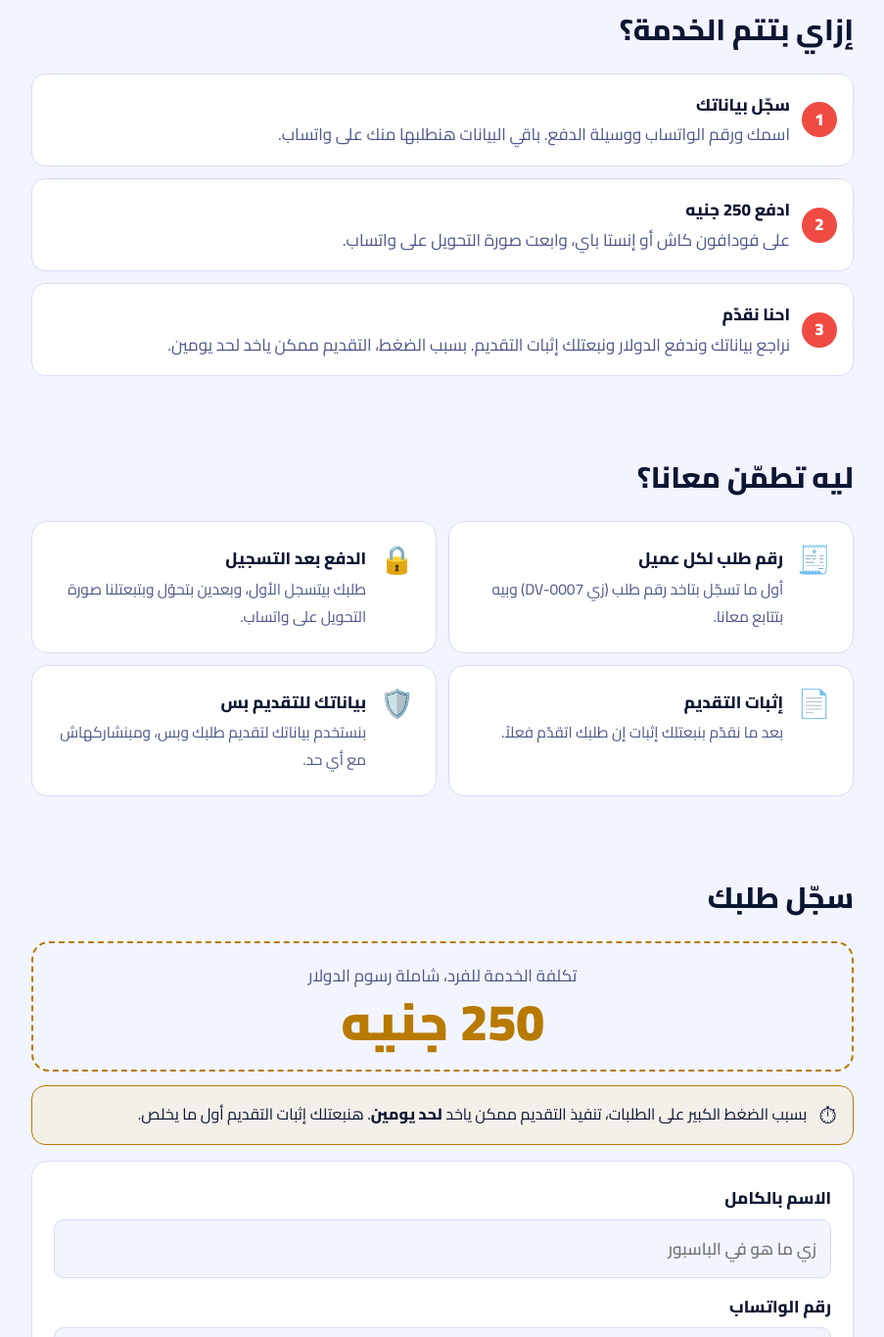
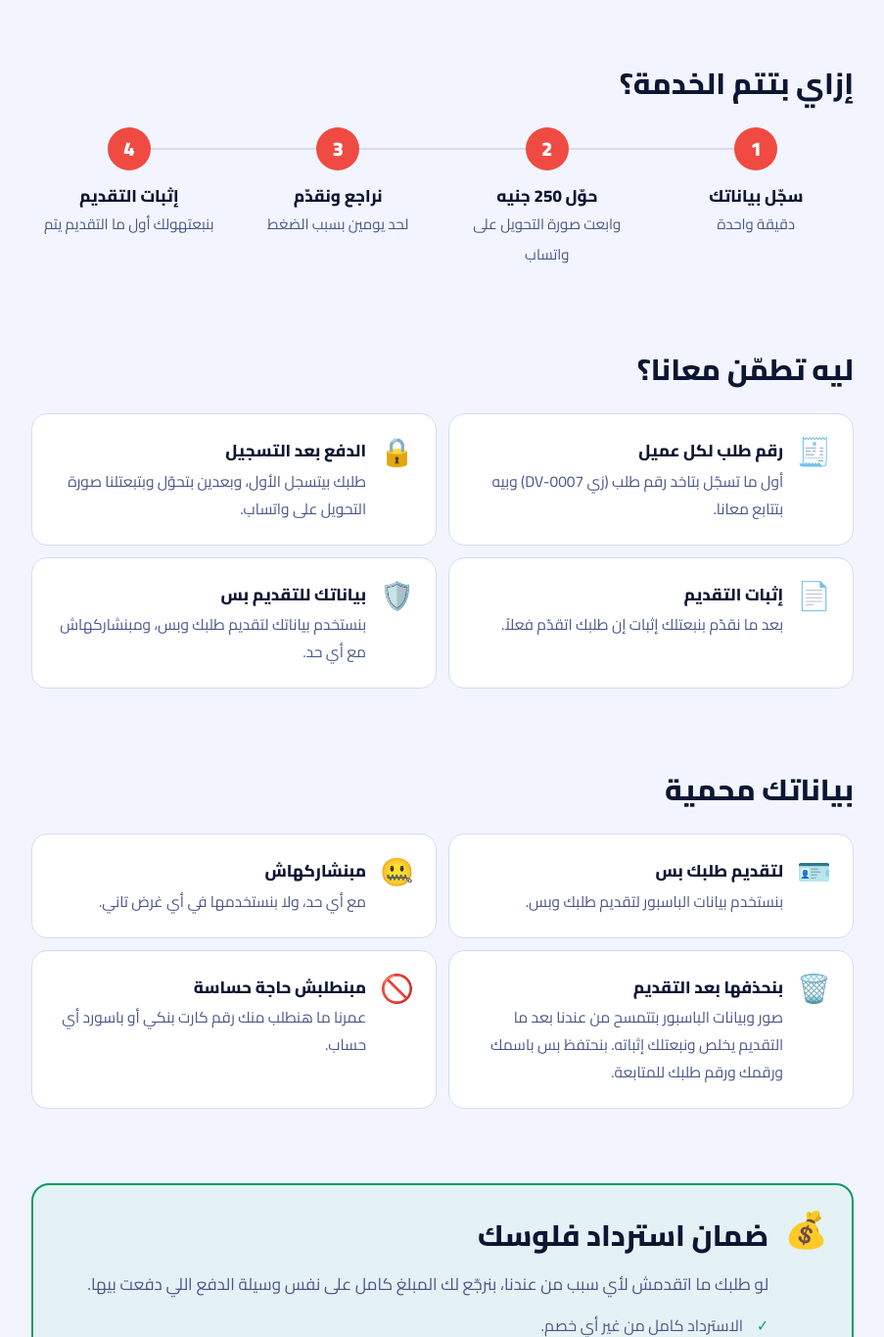
Before and after one commit to usa-dv2027/usa-dv2027.github.io, a plain HTML site: page index.html in a window 1280 px wide. Shown: the part 1435-2800 px from the top of the page at 98% size, without its empty margins (188-1091 px from the left). Drawn offline with Linux system fonts and the light colour scheme; no server answers.

Commit message:
Add files via upload

```diff
--- a/index.html
+++ b/index.html
@@ -4,6 +4,17 @@
 <meta charset="utf-8">
 <meta name="viewport" content="width=device-width, initial-scale=1">
 <title>قرعة أمريكا DV-2027 | احنا ندفع الـ 1 دولار عنك</title>
+<meta name="description" content="سجّل بياناتك وسيب الباقي علينا. بندفع رسوم الـ 1 دولار ونقدّم طلبك على قرعة DV-2027. رقم طلب، إثبات تقديم، وضمان استرداد.">
+<meta name="theme-color" content="#0b1633">
+<meta property="og:type" content="website">
+<meta property="og:locale" content="ar_AR">
+<meta property="og:title" content="دولار واحد ممكن يفتحلك باب أمريكا. واحنا ندفعهولك.">
+<meta property="og:description" content="التقديم على قرعة DV-2027 بـ 250 جنيه: رقم طلب، إثبات تقديم، وضمان استرداد.">
+<meta property="og:url" content="https://usa-dv2027.github.io/">
+<meta property="og:image" content="https://usa-dv2027.github.io/preview.png">
+<meta property="og:image:width" content="1200">
+<meta property="og:image:height" content="630">
+<meta name="twitter:card" content="summary_large_image">
 <base target="_top">
 <link rel="stylesheet" href="https://fonts.googleapis.com/css2?family=Cairo:wght@400;600;800;900&display=swap">
 <style>
@@ -79,6 +90,27 @@ legend{font-weight:700;margin-bottom:8px}
 .note{font-size:14px;border-top:1px solid var(--line);padding-top:18px;margin-top:22px}
 .bar{position:sticky;bottom:0;background:var(--bg);border-top:1px solid var(--line);padding:10px 20px;text-align:center;z-index:5}
 .bar .btn{width:100%;max-width:520px}
+/* timeline */
+.tl{list-style:none;margin:0;padding:0;display:grid;gap:22px}
+.tl li{position:relative;padding-right:60px;min-height:46px}
+.tl i{position:absolute;right:0;top:0;width:44px;height:44px;border-radius:50%;background:var(--red);color:#fff;font:900 20px 'Cairo',sans-serif;font-style:normal;display:grid;place-items:center;z-index:1}
+.tl li:not(:last-child)::after{content:"";position:absolute;right:21px;top:44px;bottom:-22px;width:2px;background:var(--line)}
+.tl b{display:block;color:var(--ink);line-height:1.5}
+.tl span{color:var(--mute);font-size:15px;line-height:1.5}
+@media(min-width:760px){
+  .tl{grid-template-columns:repeat(4,1fr);gap:14px}
+  .tl li{padding:58px 6px 0;text-align:center}
+  .tl i{right:50%;transform:translateX(50%)}
+  .tl li:not(:last-child)::after{top:21px;bottom:auto;height:2px;width:calc(100% - 30px);right:calc(50% + 22px)}
+}
+/* refund */
+.refund{display:flex;gap:16px;align-items:flex-start;border:2px solid var(--ok);background:rgba(62,207,142,.08);border-radius:18px;padding:24px}
+.refund .ic{font-size:36px;line-height:1.2}
+.refund h2{margin:0 0 8px}
+.refund ul{margin:10px 0 0;padding:0;list-style:none}
+.refund li{position:relative;padding-right:26px;margin-bottom:6px;color:var(--mute);font-size:16px}
+.refund li::before{content:"✓";position:absolute;right:0;color:var(--ok);font-weight:900}
+.faq-wa{margin-top:12px;padding:10px 20px;font-size:16px}
 </style>
 </head>
 <body>
@@ -89,7 +121,7 @@ legend{font-weight:700;margin-bottom:8px}
     <h1>دولار واحد ممكن يفتحلك باب أمريكا. واحنا ندفعهولك.</h1>
     <p>قرعة الهجرة الأمريكية DV-2027 هتحتاج دفع 1 دولار إلكترونياً، ووسائل الدفع في مصر مش بتدفع بالدولار. سجّل بياناتك وسيب الباقي علينا.</p>
     <button class="btn go" type="button">سجّل بياناتك دلوقتي</button><br>
-    <span class="pill" id="cnt" hidden>✅ <b id="cn"></b> طلب اتسجل لحد دلوقتي</span>
+    <span class="pill">💬 بنرد على واتساب خلال ساعات</span> <span class="pill" id="cnt" hidden>✅ <b id="cn"></b> طلب اتسجل لحد دلوقتي</span>
   </div>
   <svg class="stamp" viewBox="0 0 240 240" role="img" aria-label="ختم DV-2027">
     <circle cx="120" cy="120" r="108" fill="none" stroke="#ef4b42" stroke-width="7"/>
@@ -115,10 +147,11 @@ legend{font-weight:700;margin-bottom:8px}
 
 <section>
   <h2>إزاي بتتم الخدمة؟</h2>
-  <ol class="steps">
-    <li><b>سجّل بياناتك</b>اسمك ورقم الواتساب ووسيلة الدفع. باقي البيانات هنطلبها منك على واتساب.</li>
-    <li><b>ادفع 250 جنيه</b>على فودافون كاش أو إنستا باي، وابعت صورة التحويل على واتساب.</li>
-    <li><b>احنا نقدّم</b>نراجع بياناتك وندفع الدولار ونبعتلك إثبات التقديم. بسبب الضغط، التقديم ممكن ياخد لحد يومين.</li>
+  <ol class="tl">
+    <li><i>1</i><b>سجّل بياناتك</b><span>دقيقة واحدة</span></li>
+    <li><i>2</i><b>حوّل 250 جنيه</b><span>وابعت صورة التحويل على واتساب</span></li>
+    <li><i>3</i><b>نراجع ونقدّم</b><span>لحد يومين بسبب الضغط</span></li>
+    <li><i>4</i><b>إثبات التقديم</b><span>بنبعتهولك أول ما التقديم يتم</span></li>
   </ol>
 </section>
 
@@ -129,6 +162,31 @@ legend{font-weight:700;margin-bottom:8px}
     <div class="box"><span class="ic">🔒</span><div><b>الدفع بعد التسجيل</b><p>طلبك بيتسجل الأول، وبعدين بتحوّل وبتبعتلنا صورة التحويل على واتساب.</p></div></div>
     <div class="box"><span class="ic">📄</span><div><b>إثبات التقديم</b><p>بعد ما نقدّم بنبعتلك إثبات إن طلبك اتقدّم فعلاً.</p></div></div>
     <div class="box"><span class="ic">🛡️</span><div><b>بياناتك للتقديم بس</b><p>بنستخدم بياناتك لتقديم طلبك وبس، ومبنشاركهاش مع أي حد.</p></div></div>
+  </div>
+</section>
+
+<section>
+  <h2>بياناتك محمية</h2>
+  <div class="trust">
+    <div class="box"><span class="ic">🪪</span><div><b>لتقديم طلبك بس</b><p>بنستخدم بيانات الباسبور لتقديم طلبك وبس.</p></div></div>
+    <div class="box"><span class="ic">🤐</span><div><b>مبنشاركهاش</b><p>مع أي حد، ولا بنستخدمها في أي غرض تاني.</p></div></div>
+    <div class="box"><span class="ic">🗑️</span><div><b>بنحذفها بعد التقديم</b><p>صور وبيانات الباسبور بتتمسح من عندنا بعد ما التقديم يخلص ونبعتلك إثباته. بنحتفظ بس باسمك ورقمك ورقم طلبك للمتابعة.</p></div></div>
+    <div class="box"><span class="ic">🚫</span><div><b>مبنطلبش حاجة حساسة</b><p>عمرنا ما هنطلب منك رقم كارت بنكي أو باسورد أي حساب.</p></div></div>
+  </div>
+</section>
+
+<section>
+  <div class="refund">
+    <span class="ic">💰</span>
+    <div>
+      <h2>ضمان استرداد فلوسك</h2>
+      <p>لو طلبك ما اتقدمش لأي سبب من عندنا، بنرجّع لك المبلغ كامل على نفس وسيلة الدفع اللي دفعت بيها.</p>
+      <ul>
+        <li>الاسترداد كامل من غير أي خصم.</li>
+        <li>لو في خطأ في بياناتك، بنكلمك على واتساب عشان يتصحح قبل التقديم.</li>
+        <li>بعد ما التقديم يتم ونبعتلك إثباته، الخدمة بتتحسب تمت.</li>
+      </ul>
+    </div>
   </div>
 </section>
 
@@ -170,6 +228,9 @@ legend{font-weight:700;margin-bottom:8px}
   <details><summary>هل التقديم بيضمن الفوز؟</summary><p>لأ. القرعة عشوائية ومحدش يقدر يضمن الفوز. اللي بنضمنه إن طلبك يتقدم صح وفي معاده.</p></details>
   <details><summary>إيه اللي هتطلبوه مني بعد التسجيل؟</summary><p>هنكلمك على واتساب ونطلب منك بيانات الباسبور والصورة المطلوبة للتقديم، وبنراجعهم معاك قبل ما نقدّم.</p></details>
   <details><summary>إزاي أتابع طلبي؟</summary><p>برقم طلبك على واتساب. أي استفسار ابعتلنا الرقم ونرد عليك.</p></details>
+<details><summary>لو فزت إيه اللي هيحصل؟</summary><p>نتيجة القرعة بتتعلن على الموقع الرسمي للبرنامج، وتقدر تتأكد منها ببيانات طلبك ورقم التأكيد اللي بنبعتهولك. ولو فزت، الخطوات اللي بعد كده بتكون مع الجهات الرسمية مباشرة، وتقدر تسألنا في أي سؤال.</p></details>
+  <details><summary>لو التقديم فشل؟</summary><p>لو حصلت أي مشكلة بنكلمك فوراً ونعيد المحاولة طالما الوقت لسه متاح. ولو ما قدرناش نقدّم لأي سبب من عندنا، بنرجّع فلوسك كاملة.</p></details>
+  <details><summary>إزاي أتواصل معاكم؟</summary><p>سجّل بياناتك الأول من الفورم عشان تاخد رقم طلب، وبعدها حوّل وابعت صورة التحويل مع رقم طلبك على واتساب. وأي استفسار بعد كده ابعتلنا رقم طلبك، وبنرد خلال ساعات.</p><button type="button" class="btn faq-wa go">سجّل بياناتك</button></details>
   <p class="note">الخدمة مستقلة وغير تابعة لأي جهة حكومية. القرعة بتعتمد على الاختيار العشوائي.</p>
 </section>
 </div>
```
Also changed, not shown: preview.png (added).
